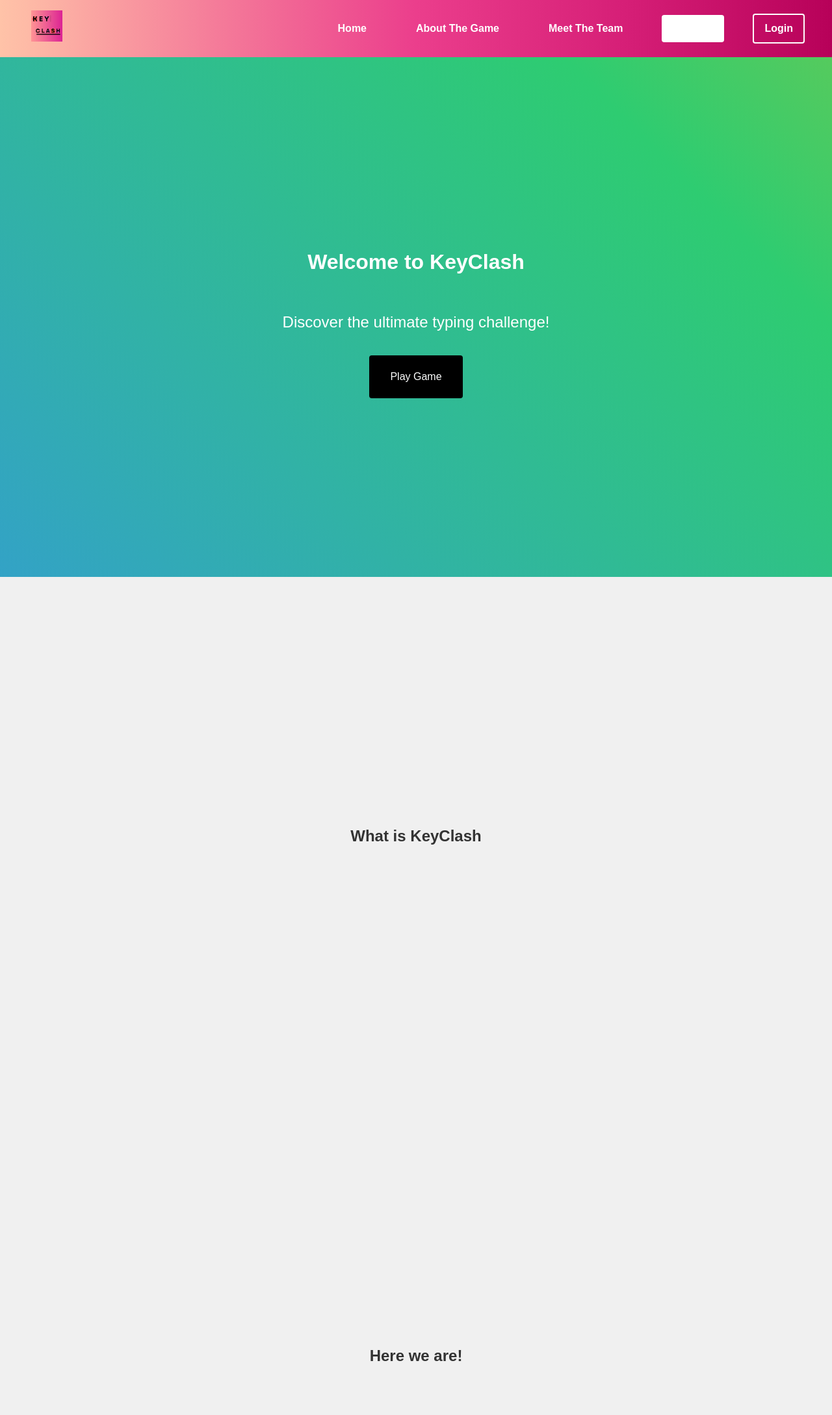
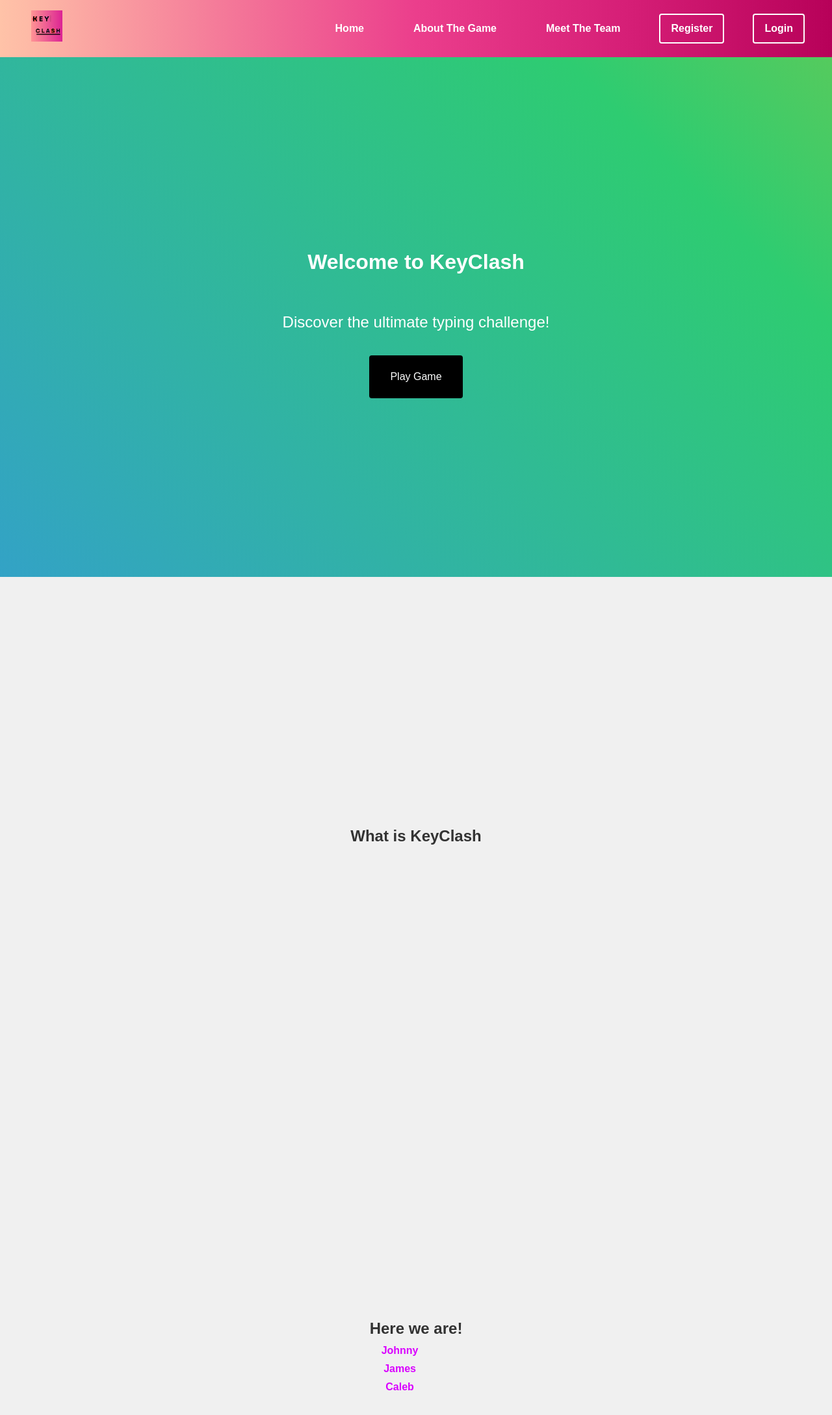
Before and after one commit to calebkrauter/keyclash-databases-project, a Vue app: page / in a window 1280 px wide. Shown: the top 2178 px of the page at 65% size. Built offline with nearby package versions, Linux system fonts and the light colour scheme.

Commit message:
Update team meeting.

```diff
--- a/src/components/Login.vue
+++ b/src/components/Login.vue
@@ -24,7 +24,8 @@
   const router = useRouter();
   const email = ref('');
   const password = ref('');
-  const API_URL = process.env.API_URL || 'http://localhost:5001';
+  // const API_URL = process.env.API_URL || 'http://localhost:5001';
+  const API_URL = 'http://localhost:5001';
 
   const authStore = useAuthStore();
   const {isLoggedIn, login} = storeToRefs(authStore)
--- a/src/components/Navbar.vue
+++ b/src/components/Navbar.vue
@@ -105,8 +105,8 @@
   }
 
   .btn-register {
-    background-color: #ffffff;
-    color: #D61F77;
+    background-color: transparent;
+    border: 2px solid #ffffff;
   }
 
   .btn-login {
--- a/src/view/Home.vue
+++ b/src/view/Home.vue
@@ -24,7 +24,20 @@
     <section id="meet-team" class="meet-team-section">
       <span class=meet-team-content>
         <h2 ref="popOutText" class="pop-out-text">Here we are!</h2>
+        <table>
+        <tr>
+          <th><a class="team" href="https://github.com/jasgcode">Johnny</a></th>
+        </tr>
+        <tr>
+          <th><a class="team" href="https://github.com/jimothy-dev">James</a></th>
+        </tr>
+        <tr>
+          <th><a class="team" href="https://github.com/calebkrauter">Caleb</a></th>
+        </tr>
+      </table>
       </span>
+
+
 
     </section>
   </div>
@@ -282,4 +295,8 @@ button:hover {
   transform: translateX(0);
   opacity: 1;
 }
+
+.team {
+  color: rgb(217, 0, 255);
+}
 </style>
--- a/src/view/TypingGame.vue
+++ b/src/view/TypingGame.vue
@@ -105,7 +105,8 @@
     const gameEnded = ref(false);
     const startTime = ref(0);
     const endTime = ref(0);
-    const API_URL = process.env.API_URL || 'http://localhost:5001';
+    // const API_URL = process.env.API_URL || 'http://localhost:5001';
+    const API_URL = 'http://localhost:5001';
     const pasteToWin = ref(false);
     const playTenRounds = ref(false);
     const highScoreOfDay = ref(false);
```
Also changed, not shown: 1 other file (tests, documents, lock files or other folders).
